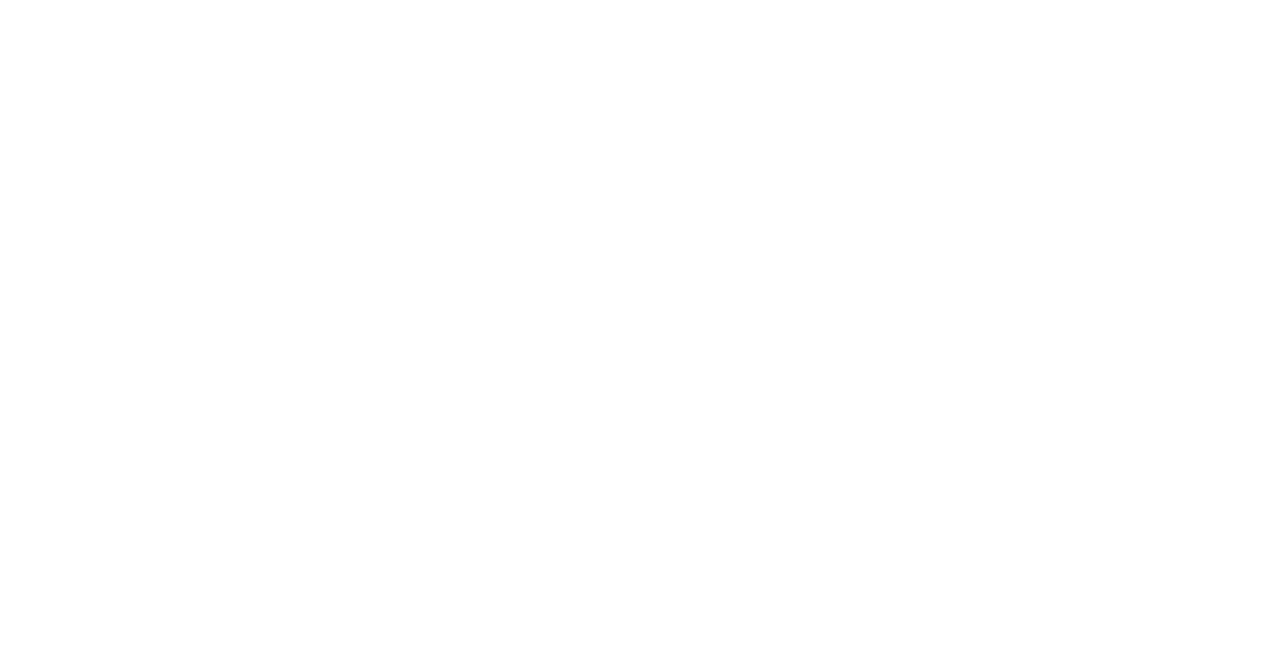
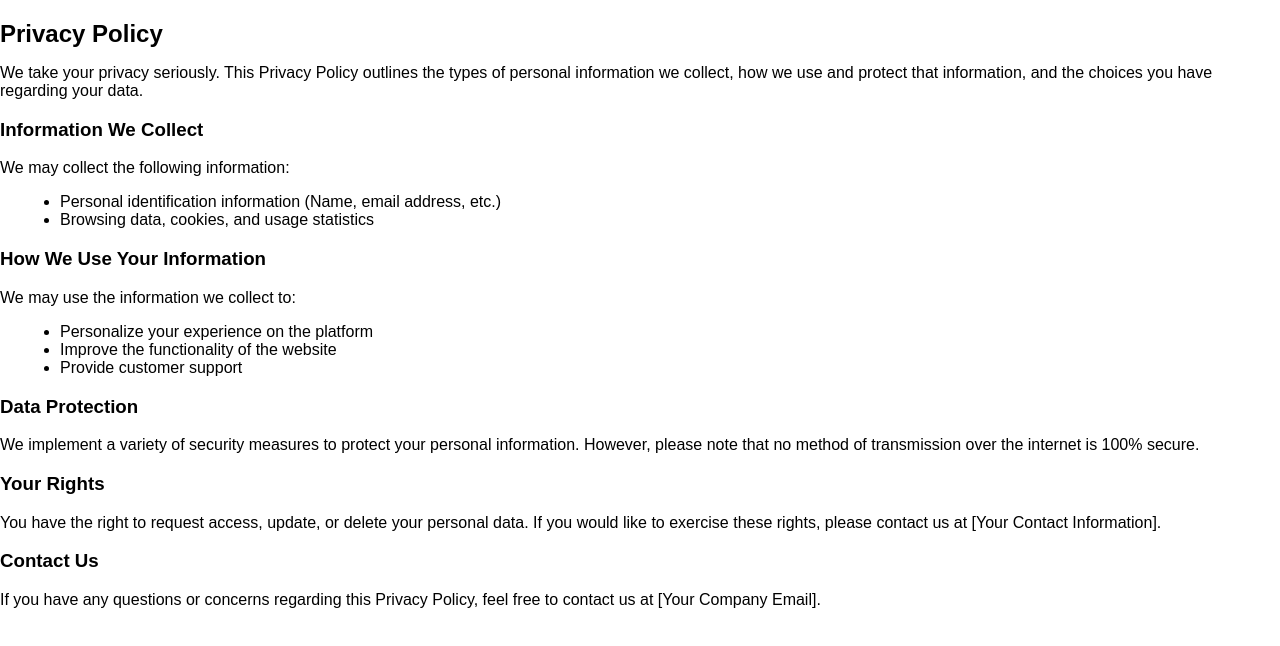
Before and after one commit to Divyanshu-Arora-Vrize/my-films, a React (Create React App) app: page /privacy-policy in a window 1280 px wide. Before the commit this address had no page. Shown: the top 646 px of the page. Built offline with nearby package versions, Linux system fonts and the light colour scheme.

Commit message:
created content for footer

```diff
--- a/src/App.tsx
+++ b/src/App.tsx
@@ -5,6 +5,8 @@
 import HomePage from './pages/HomePage';
 import FavoriteMovies from './Components/FavoriteMovies';
 import Watchlist from './Components/Watchlist';
+import PrivacyPolicy from './Components/PrivacyPolicy'; // Import Privacy Policy
+import TermsAndConditions from './Components/TermsAndConditions'; // Import Terms and Conditions
 
 const App: React.FC = () => {
   return (
@@ -13,6 +15,8 @@
         <Route path="/" element={<HomePage />} />
         <Route path="/favorites" element={<FavoriteMovies />} />
         <Route path="/watchlist" element={<Watchlist />} />
+        <Route path="/privacy-policy" element={<PrivacyPolicy />} /> {/* Privacy Policy route */}
+        <Route path="/terms-and-conditions" element={<TermsAndConditions />} /> {/* Terms and Conditions route */}
       </Routes>
       <ToastContainer position="bottom-right" autoClose={3000} /> {/* Toast container */}
     </Router>
--- /dev/null
+++ b/src/Components/PrivacyPolicy.tsx
@@ -0,0 +1,49 @@
+import React from 'react';
+import '../styles.css';
+
+const PrivacyPolicy: React.FC = () => {
+  return (
+    <div className="privacy-policy">
+      <h2>Privacy Policy</h2>
+      <p>
+        We take your privacy seriously. This Privacy Policy outlines the types of personal
+        information we collect, how we use and protect that information, and the choices
+        you have regarding your data.
+      </p>
+      <h3>Information We Collect</h3>
+      <p>
+        We may collect the following information:
+        <ul>
+          <li>Personal identification information (Name, email address, etc.)</li>
+          <li>Browsing data, cookies, and usage statistics</li>
+        </ul>
+      </p>
+      <h3>How We Use Your Information</h3>
+      <p>
+        We may use the information we collect to:
+        <ul>
+          <li>Personalize your experience on the platform</li>
+          <li>Improve the functionality of the website</li>
+          <li>Provide customer support</li>
+        </ul>
+      </p>
+      <h3>Data Protection</h3>
+      <p>
+        We implement a variety of security measures to protect your personal information.
+        However, please note that no method of transmission over the internet is 100% secure.
+      </p>
+      <h3>Your Rights</h3>
+      <p>
+        You have the right to request access, update, or delete your personal data.
+        If you would like to exercise these rights, please contact us at [Your Contact Information].
+      </p>
+      <h3>Contact Us</h3>
+      <p>
+        If you have any questions or concerns regarding this Privacy Policy, feel free to contact
+        us at [Your Company Email].
+      </p>
+    </div>
+  );
+};
+
+export default PrivacyPolicy;
--- /dev/null
+++ b/src/Components/TermsAndConditions.tsx
@@ -0,0 +1,19 @@
+import React from 'react';
+
+const TermsAndConditions: React.FC = () => {
+  return (
+    <div className="terms-and-conditions">
+      <h2>Terms and Conditions</h2>
+      <p>These terms and conditions outline the rules and regulations for the use of My Films' website.</p>
+      <h3>License</h3>
+      <p>
+        Unless otherwise stated, My Films and/or its licensors own the intellectual property rights for all material on this website. All
+        intellectual property rights are reserved.
+
+      </p>
+      {/* Add other terms here */}
+    </div>
+  );
+};
+
+export default TermsAndConditions;
--- a/src/styles.css
+++ b/src/styles.css
@@ -530,3 +530,24 @@
     right: -15px;
   }
 }
+.footer {
+  background-color: #222;
+  color: #fff;
+  padding: 20px;
+  text-align: center;
+}
+
+.privacy-policy {
+  margin-top: 20px;
+  text-align: left;
+}
+
+.privacy-policy h2 {
+  font-size: 1.5rem;
+  margin-bottom: 10px;
+}
+
+.privacy-policy ul {
+  list-style-type: disc;
+  margin-left: 20px;
+}
```
